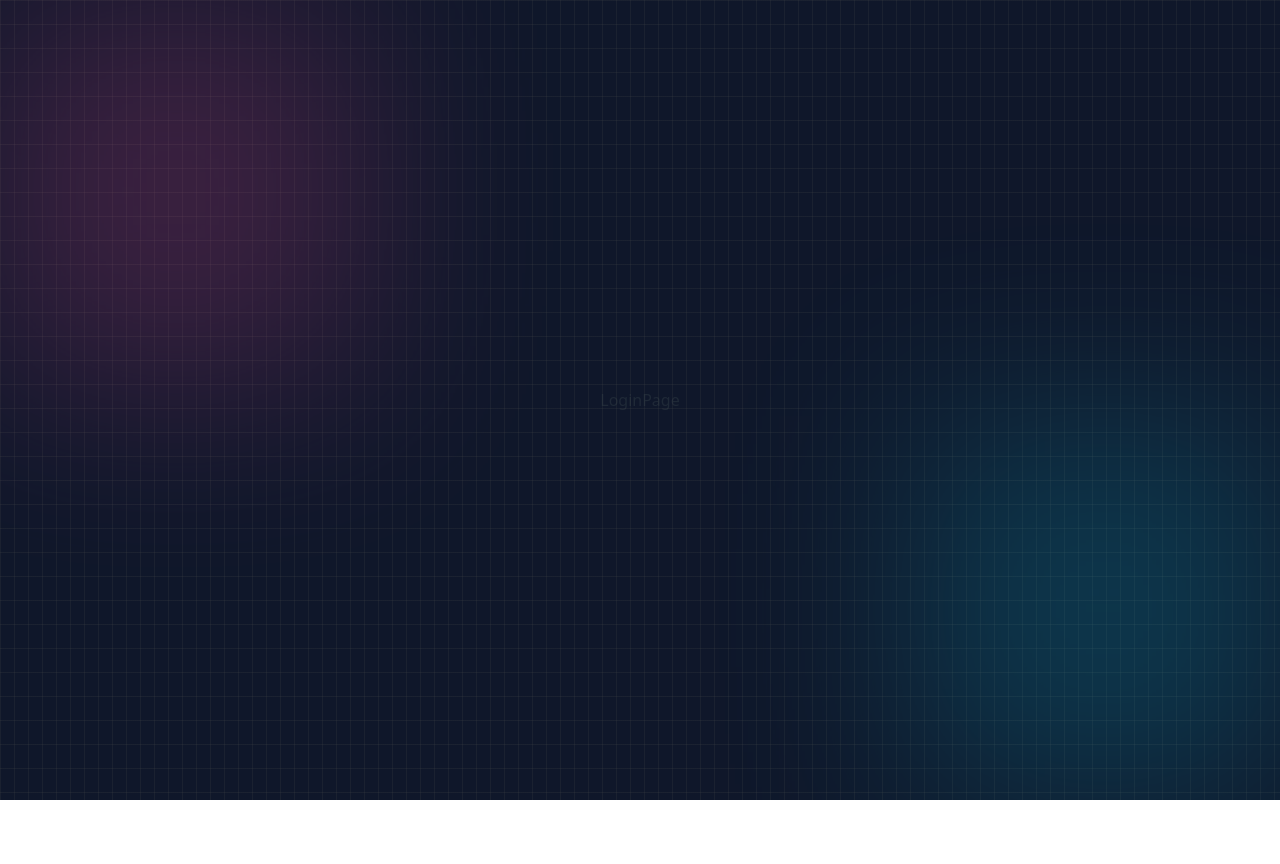
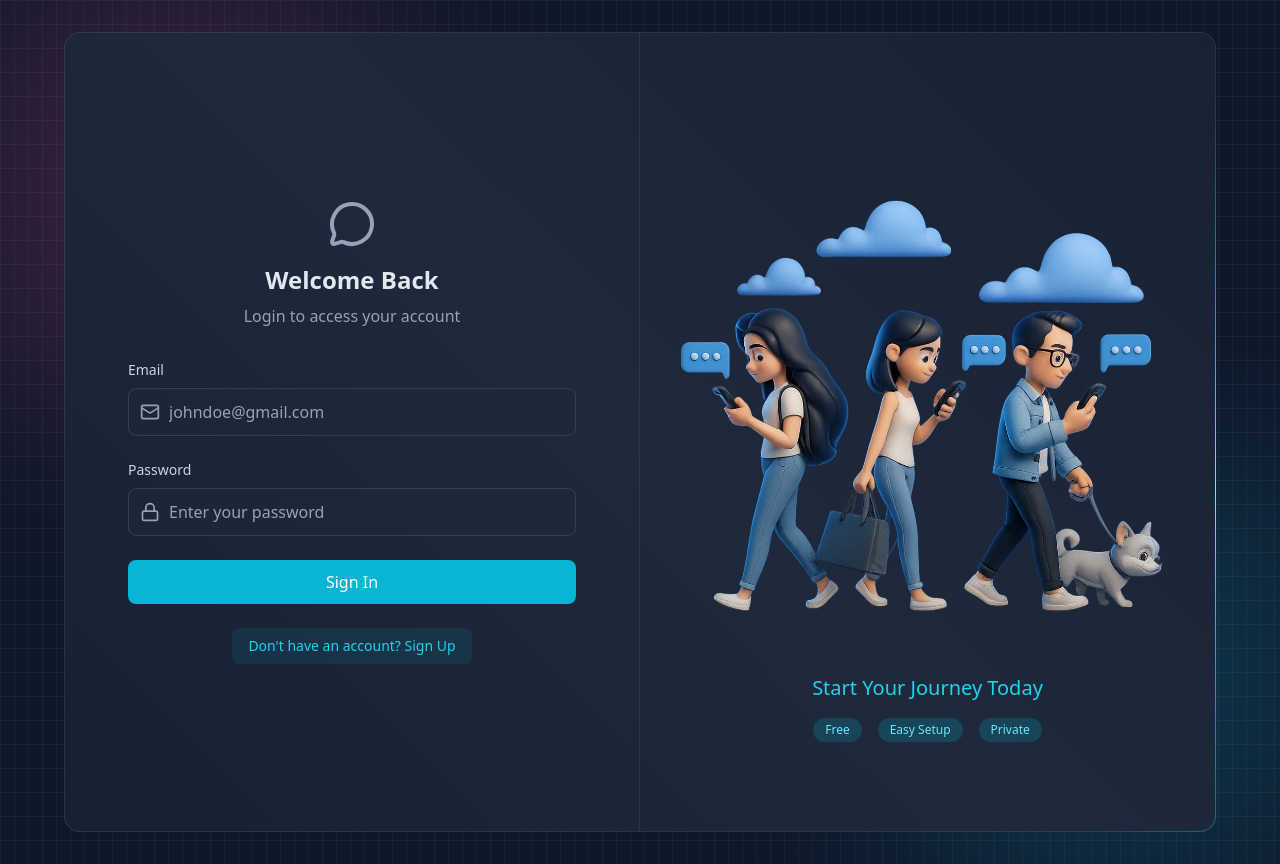
Before and after one commit to gauravsingh1281/Chatify, a React (Vite) app in the folder client/: page /login in a window 1280 px wide. Before the commit the page ends 800 px from the top, so only its background shows below. Built offline with nearby package versions, Linux system fonts and the light colour scheme; no server answers.

Commit message:
Implement login functionality

```diff
--- a/client/src/pages/LoginPage.jsx
+++ b/client/src/pages/LoginPage.jsx
@@ -1,6 +1,113 @@
+import { useState } from "react"
+import { useAuthStore } from "../store/useAuthStore";
+import BorderAnimatedContainer from "../components/BorderAnimatedContainer";
+import { LockIcon, MailIcon, MessageCircleIcon, UserIcon } from "lucide-react";
+import { LoaderIcon } from "react-hot-toast";
+import { Link } from "react-router";
+
 const LoginPage = () => {
+    const [formData, setFormData] = useState({ email: "", password: "" });
+    const { login, isLoggingIn } = useAuthStore();
+
+    const handleSubmit = (e) => {
+        e.preventDefault();
+        login(formData);
+        setFormData({
+            email: "",
+            password: "",
+        })
+    };
+
     return (
-        <div>LoginPage</div>
+        <div className="w-full flex items-center justify-center p-4 bg-slate-900">
+            <div className="relative w-full max-w-6xl md:h-[800px] h-[650px]">
+                <BorderAnimatedContainer>
+                    <div className="w-full flex flex-col md:flex-row">
+                        {/* FORM CLOUMN - LEFT SIDE */}
+                        <div className="md:w-1/2 p-8 flex items-center justify-center md:border-r border-slate-600/30">
+                            <div className="w-full max-w-md">
+                                {/* HEADING TEXT */}
+                                <div className="text-center mb-8">
+                                    <MessageCircleIcon className="w-12 h-12 mx-auto text-slate-400 mb-4" />
+                                    <h2 className="text-2xl font-bold text-slate-200 mb-2">Welcome Back</h2>
+                                    <p className="text-slate-400">Login to access your account</p>
+                                </div>
+
+                                {/* FORM */}
+                                <form onSubmit={handleSubmit} className="space-y-6">
+                                    {/* EMAIL INPUT */}
+                                    <div>
+                                        <label className="auth-input-label">Email</label>
+                                        <div className="relative">
+                                            <MailIcon className="auth-input-icon" />
+
+                                            <input
+                                                type="email"
+                                                value={formData.email}
+                                                onChange={(e) => setFormData({ ...formData, email: e.target.value })}
+                                                className="input"
+                                                placeholder="johndoe@gmail.com"
+                                            />
+                                        </div>
+                                    </div>
+
+                                    {/* PASSWORD INPUT */}
+                                    <div>
+                                        <label className="auth-input-label">Password</label>
+                                        <div className="relative">
+                                            <LockIcon className="auth-input-icon" />
+
+                                            <input
+                                                type="password"
+                                                value={formData.password}
+                                                onChange={(e) => setFormData({ ...formData, password: e.target.value })}
+                                                className="input"
+                                                placeholder="Enter your password"
+                                            />
+                                        </div>
+                                    </div>
+
+                                    {/* SUBMIT BUTTON */}
+                                    <button className="auth-btn" type="submit" disabled={isLoggingIn}>
+                                        {isLoggingIn ? (
+                                            <LoaderIcon className="w-full mx-auto h-5 animate-spin text-center" />
+                                        ) : (
+                                            "Sign In"
+                                        )}
+                                    </button>
+                                </form>
+
+                                <div className="mt-6 text-center">
+                                    <Link to="/signup" className="auth-link">
+                                        Don't have an account? Sign Up
+                                    </Link>
+                                </div>
+                            </div>
+                        </div>
+
+                        {/* FORM ILLUSTRATION - RIGHT SIDE */}
+                        <div className="hidden md:w-1/2 md:flex items-center justify-center p-6 bg-gradient-to-bl from-slate-800/20 to-transparent">
+                            <div>
+                                <img
+                                    src="/signup.png"
+                                    alt="People using mobile devices"
+                                    className="w-full h-auto object-contain"
+                                />
+                                <div className="mt-6 text-center">
+                                    <h3 className="text-xl font-medium text-cyan-400">Start Your Journey Today</h3>
+
+                                    <div className="mt-4 flex justify-center gap-4">
+                                        <span className="auth-badge">Free</span>
+                                        <span className="auth-badge">Easy Setup</span>
+                                        <span className="auth-badge">Private</span>
+                                    </div>
+                                </div>
+                            </div>
+                        </div>
+                    </div>
+                </BorderAnimatedContainer>
+            </div>
+        </div>
     )
 }
 
--- a/client/src/store/useAuthStore.js
+++ b/client/src/store/useAuthStore.js
@@ -5,7 +5,7 @@
     authUser: null,
     isCheckingAuth: true,
     isSigningUp: false,
-
+    isLoggingIn: false,
     checkAuth: async () => {
         try {
             const response = await apiInstance.get("/auth/check-user");
@@ -28,6 +28,18 @@
         } finally {
             set({ isSigningUp: false });
         }
+    },
+    login: async (data) => {
+        set({ isLoggingIn: true });
+        try {
+            const response = await apiInstance.post("/auth/login", data);
+            set({ authUser: response.data });
+            toast.success("User loggedIn successfully.")
+        } catch (error) {
+            toast.error(error.response.data.message);
+        } finally {
+            set({ isLoggingIn: false });
+        }
     }
 
 }));
```
